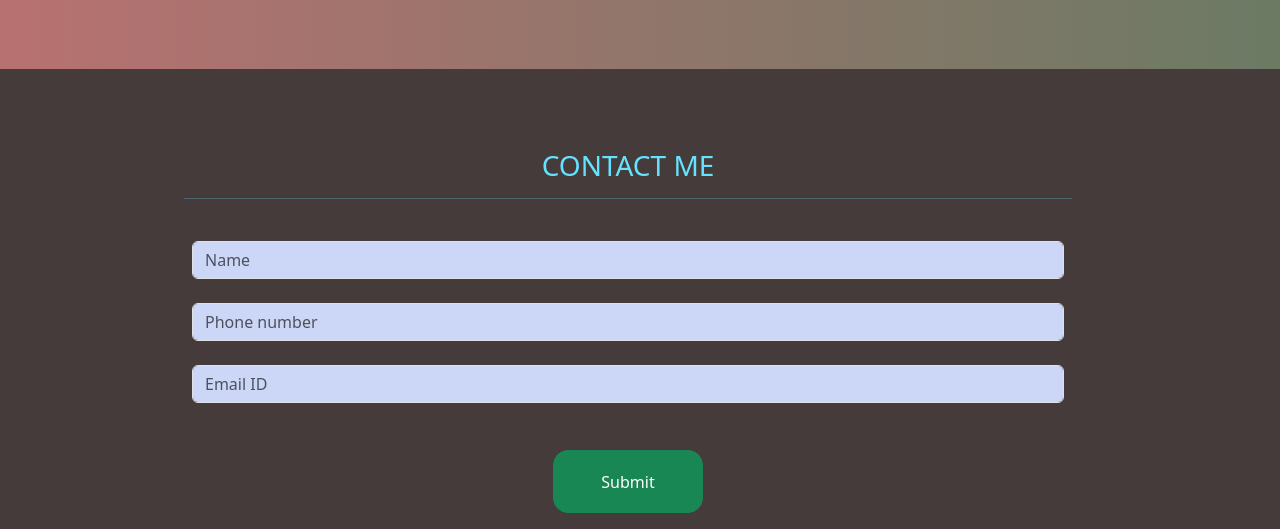
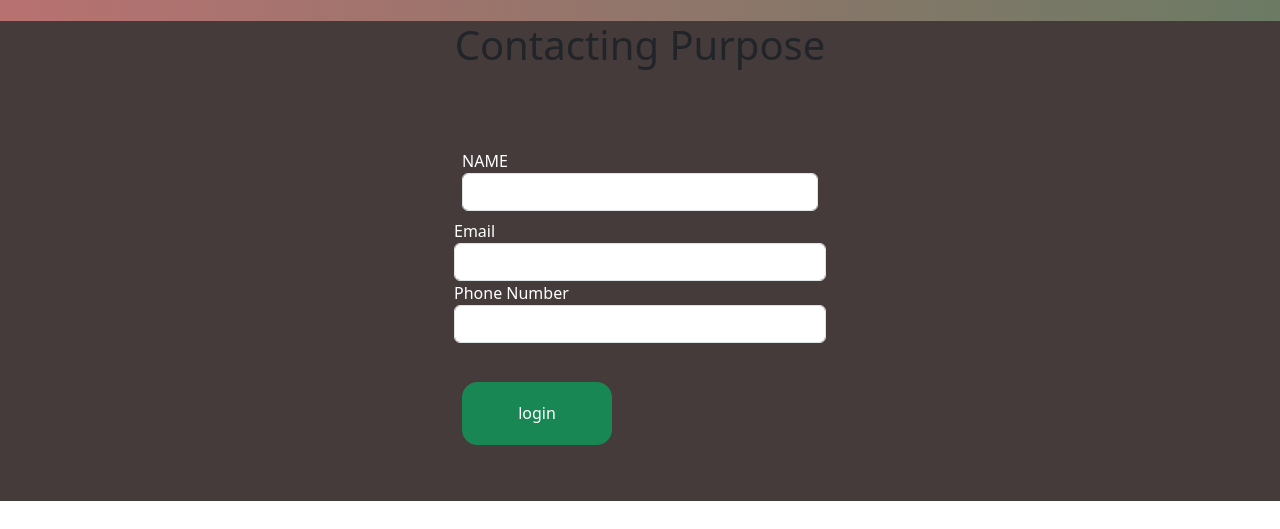
Before and after one commit to Vadakz/my_portfolio, a plain HTML site: page index.html in a window 1280 px wide. Shown: the part 2763-3292 px from the top of the page. After the commit the page ends 3264 px from the top, so only its background shows below. Drawn offline with nearby package versions, Linux system fonts and the light colour scheme.

Commit message:
footer changed

```diff
--- a/index.html
+++ b/index.html
@@ -164,38 +164,27 @@
     </div><br>
 
     <footer id="contact" style="background-color: rgb(69, 59, 59);">        <div class=" container w-75">
-          <div class="row container  mt-5">
-            <div class=" col-xxl-12 col-xl-12 col-lg-12 col-md-12 col-sm-12 col-xs-12 ">
-              <div class="h2 fs-3 mt-4 text-center" style="color: #64e3ff;">
-                <p style="margin-top: 80px;">CONTACT ME </p>
-                <hr>
-              </div>
+        <h1 class="text-center">Contacting Purpose</h1>
+        <form class="  container w-50 p-5 mt-3" >
+            <div class="p-2 mt-2">
+                <label for="u1">NAME</label>
+                <input class="form-control" type="text" name="" id="u1">
             </div>
-          </div>
-        </div>
+            <div>
+                <label for="p1">Email</label>
+                <input class="form-control" type="email" name="" id="p1">
+            </div>
 
-        <div class=" container w-75">
-          <div class="row container " style="margin-top: 10px;">
-            <div class=" col-xxl-12 col-xl-12 col-lg-12 col-md-12 col-sm-12 col-xs-12 ">
-              <div class="h2 fs-6 " style="font-weight: 200; color: #ccd6f6;">
-                <form action="">
-                  <div class="fs-3 p-2 mt-2">
-                    <input class="form-control " type="text" placeholder="Name" style="background-color:  #ccd6f6;">
-                  </div>
-                  <div class="fs-3 p-2 mt-2">
-                    <input class="form-control" type="text" placeholder="Phone number" style="background-color:  #ccd6f6;">
-                  </div>
-                  <div class="fs-3 p-2 mt-2">
-                    <input class="form-control" type="email" placeholder="Email ID" style="background-color: #ccd6f6;">
-                  </div>
-                  <div class="p-2 mt-2 text-center">
-                    <button class="btn btn-success">Submit</button>
-                  </div>
-                </form>
-              </div>
+            <div>
+                <label for="p1">Phone Number</label>
+                <input class="form-control" type="text" name="" id="p1">
             </div>
-          </div>
-        </div>
+            <div class="p-2 mt-2">
+                <button class="btn btn-success">login</button>
+
+            </div>
+
+        </form>
       </footer>
 
 </body>
--- a/style.css
+++ b/style.css
@@ -78,3 +78,6 @@
     transition: 0.27s;
     height: 380px;
 }
+form{
+    color: white;
+}
```
